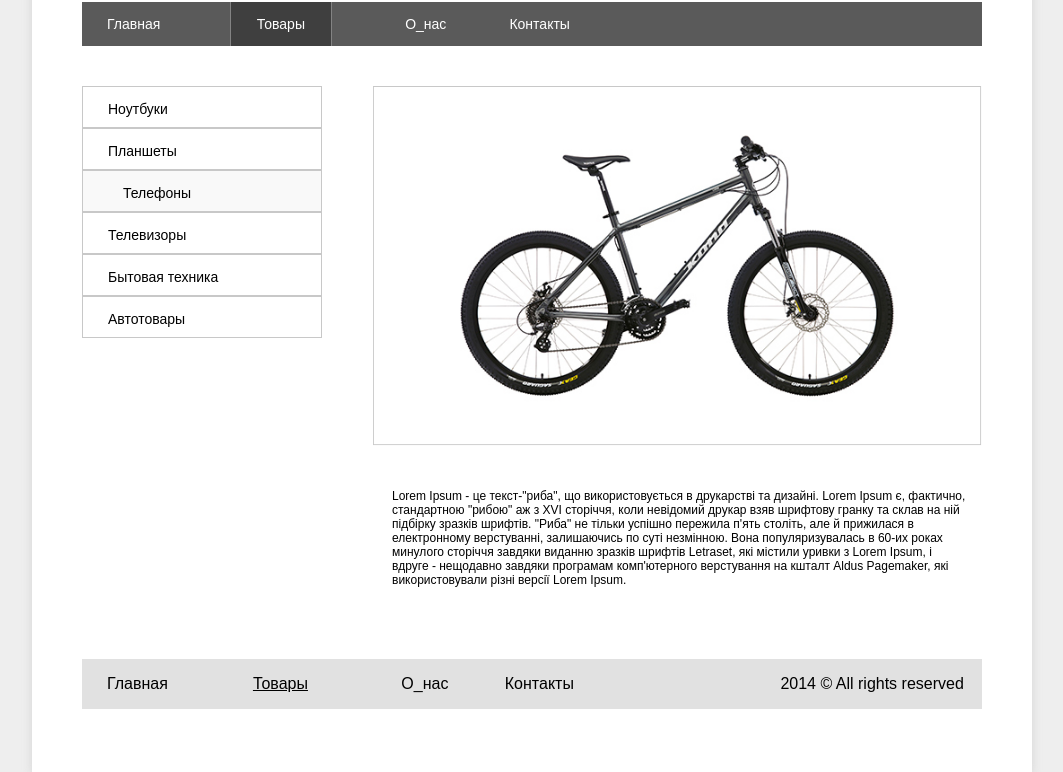
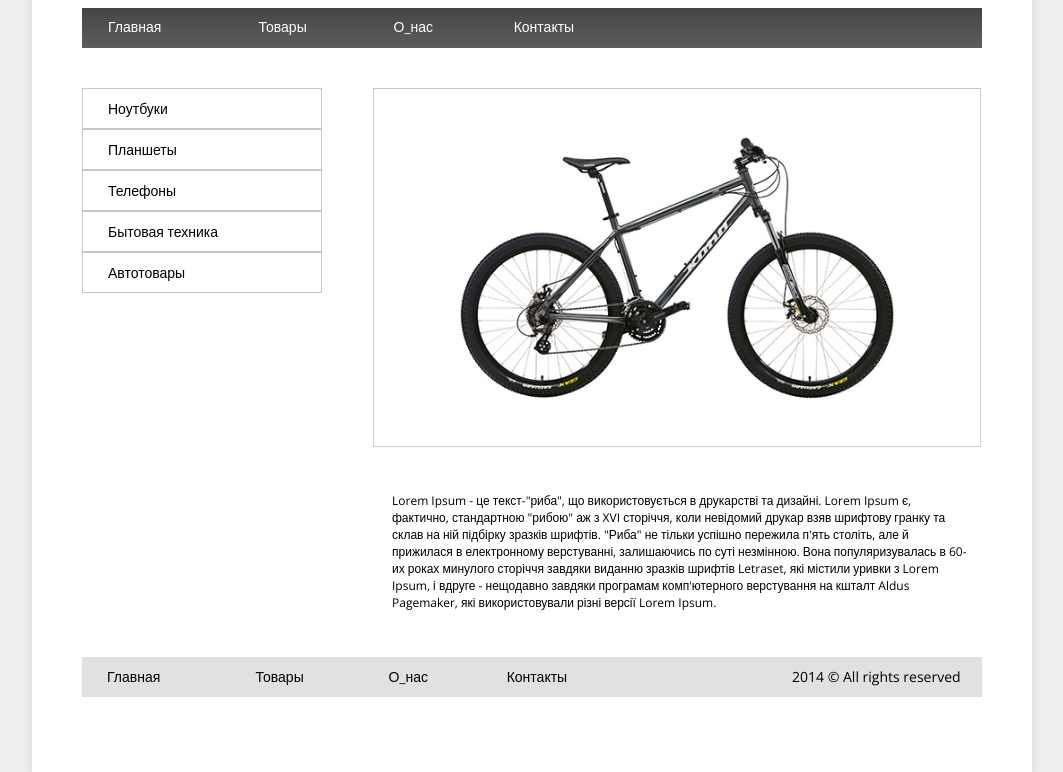
Before and after one commit to VBulyndin/vbulyndin.github.io, a plain HTML site: page index.html in a window 1280 px wide. Shown: the part 98-870 px from the top of the page, without its empty margins (108-1171 px from the left). Drawn offline with nearby package versions, Linux system fonts and the light colour scheme.

Commit message:
second change hometask3

```diff
--- a/css/style.css
+++ b/css/style.css
@@ -1,7 +1,7 @@
 body {
   margin: 0;
   background: #EEE;
-  font-family: sans-serif;
+  font-family: "Open Sans", sans-serif;
 }
 .box {
   width: 1000px;
@@ -12,57 +12,77 @@ body {
 }
 /*header*/
 header{
-  padding: 20px 50px 40px;
+  padding: 20px 50px 0;
+  margin-bottom: 40px;
 }
-.menu{
-  background: #5a5a5a;
+.mainmenu {
+  line-height: 2.7;
+  background: linear-gradient(to top, #5d5d5d, #464545);
   color: white;
+  padding-left: 0;
+  height: 40px;
   font-size: 14px;
 }
-.mainmenu{
+.mainmenu li{
   display: inline-block;
-  width: 119px;
-  margin-left: 25px;
+  border-left: 1px solid rgba(0, 120, 201, 0);
+  border-right: 1px solid rgba(0, 120, 201, 0);
 }
-.menu .mainmenu1{
-  display: inline-block;
-  width: 100px;
+.mainmenu li:hover  {
+  background: linear-gradient(to top, #4a4a4a, #303030);
   border-left: 1px solid #838383;
   border-right: 1px solid #838383;
-  background-color: #3f3f3f;
+}
+.menu1{
+  padding-left: 25px;
+  height: 40px;
+  width: 119px;
+}
+.menu2{
+  height: 40px;
+  width: 100px;
   text-align: center;
 }
-.mainmenu2{
-  display: inline-block;
-  width: 100px;
-  margin-left: 40px;
+.menu3{
+  height: 40px;
+  width: 150px;
   text-align: center;
 }
-.mainmenu3{
-  display: inline-block;
+.menu4{
+  height: 40px;
   width: 100px;
-  margin-left: 10px;
   text-align: center;
 }
+.mainmenu a{
+  text-decoration: none;
+  color: white;
+}
 /*sidebar*/
- .box1{
+ .sidebar {
   width: 240px;
   height: 240px;
-  margin-right: 50px;
-  padding: 0 0 0 50px;
+  margin-left: 50px;
   float: left;
   font-size: 14px;
 }
-.box1 div{
-  height: 40px;
+.catalog{
+  padding-left: 0;
+  margin-top: 0;
+}
+.item {
+  display: inline-block;
+  width: 240px;
+  padding: 10px 0 10px 25px;
   border: 1px solid #c8c8c8;
+  box-sizing: border-box;
 }
-.box1 p{
-  padding-left: 25px;
+.item:hover{
+  padding-left: 40px;
+  background-color: #f9f9f9;
 }
-.item{
-  padding-left: 15px;
-  background-color: #f9f9f9;
+a{
+  text-decoration: none;
+  color: black;
 }
 /*content*/
 .box2 {
@@ -79,20 +99,23 @@ img {
 }
 /*footer*/
 footer {
-  padding: 20px 50px 40px;
+  padding: 20px 50px 0;
 }
 .footer{
-  margin-top: 40px;
   background: #e1e1e1;
+  font-size: 14px;
 }
-.footer .mainmenu1{
+.footer li{
+  line-height: 2.8;
   display: inline-block;
-  width: 100px;
-  text-decoration: underline;
-  text-align: center;
 }
-.mainmenu4{
-  display: inline-block;
+.menu5{
   width: 370px;
   text-align: right;
 }
+.subfooter{
+  padding-left: 0;
+}
+.subfooter .menu2:hover{
+  text-decoration: underline;
+}
--- a/index.html
+++ b/index.html
@@ -3,7 +3,7 @@
 <head>
   <meta charset="UTF-8">
   <title>Fitness</title>
-  <!-- <link rel="stylesheet" href="css/reset.css"> -->
+  <link href="https://fonts.googleapis.com/css?family=Open+Sans&subset=latin,cyrillic" rel="stylesheet" type="text/css">
   <link rel="stylesheet" href="css/style.css">
 </head>
 <body>
@@ -12,40 +12,21 @@
       <h1>
         Fitness
       </h1>
-      <div class="menu">
-      <div class="mainmenu">
-        <p>Главная</p>
-      </div>
-      <div class="mainmenu1">
-        <p>Товары</p>
-      </div>
-      <div class="mainmenu2">
-        <p>О_нас</p>
-      </div>
-      <div class="mainmenu3">
-        <p>Контакты</p>
-      </div>
-      </div>
+      <ul class="mainmenu">
+        <li class="menu1"><a href="#">Главная</a></li>
+        <li class="menu2"><a href="#">Товары</a></li>
+        <li class="menu3"><a href="#">О_нас</a></li>
+        <li class="menu4"><a href="#">Контакты</a></li>
+      </ul>
     </header>
-    <div class="box1">
-      <div class="">
-        <p>Ноутбуки</p>
-      </div>
-      <div class="">
-        <p>Планшеты</p>
-      </div>
-      <div class="item">
-          <p>Телефоны</p>
-        </div>
-      <div class="">
-        <p>Телевизоры</p>
-      </div>
-      <div class="">
-        <p>Бытовая техника</p>
-      </div>
-      <div class="">
-        <p>Автотовары</p>
-      </div>
+    <div class="sidebar">
+      <ul class="catalog">
+        <li class="item"><a href="#">Ноутбуки</a></li>
+        <li class="item"><a href="#">Планшеты</a></li>
+        <li class="item"><a href="#">Телефоны</a></li>
+        <li class="item"><a href="#">Бытовая техника</a></li>
+        <li class="item"><a href="#">Автотовары</a></li>
+      </ul>
 		</div>
     <div class="box2">
       <img src="img/Bike.png" alt=""/></li>
@@ -55,21 +36,13 @@
     </div>
     <footer>
       <div class="footer">
-        <div class="mainmenu">
-          <p>Главная</p>
-        </div>
-        <div class="mainmenu1">
-          <p>Товары</p>
-        </div>
-        <div class="mainmenu2">
-          <p>О_нас</p>
-        </div>
-        <div class="mainmenu3">
-          <p>Контакты</p>
-        </div>
-        <div class="mainmenu4">
-          <p>2014 &copy All rights reserved</p>
-        </div>
+         <ul class="subfooter">
+           <li class="menu1"><a href="#">Главная</a></li>
+           <li class="menu2"><a href="#">Товары</a></li>
+           <li class="menu3"><a href="#">О_нас</a></li>
+           <li class="menu4"><a href="#">Контакты</a></li>
+           <li class="menu5">2014 &copy All rights reserved</li>
+         </ul>
       </div>
     </footer>
   </div>
```
